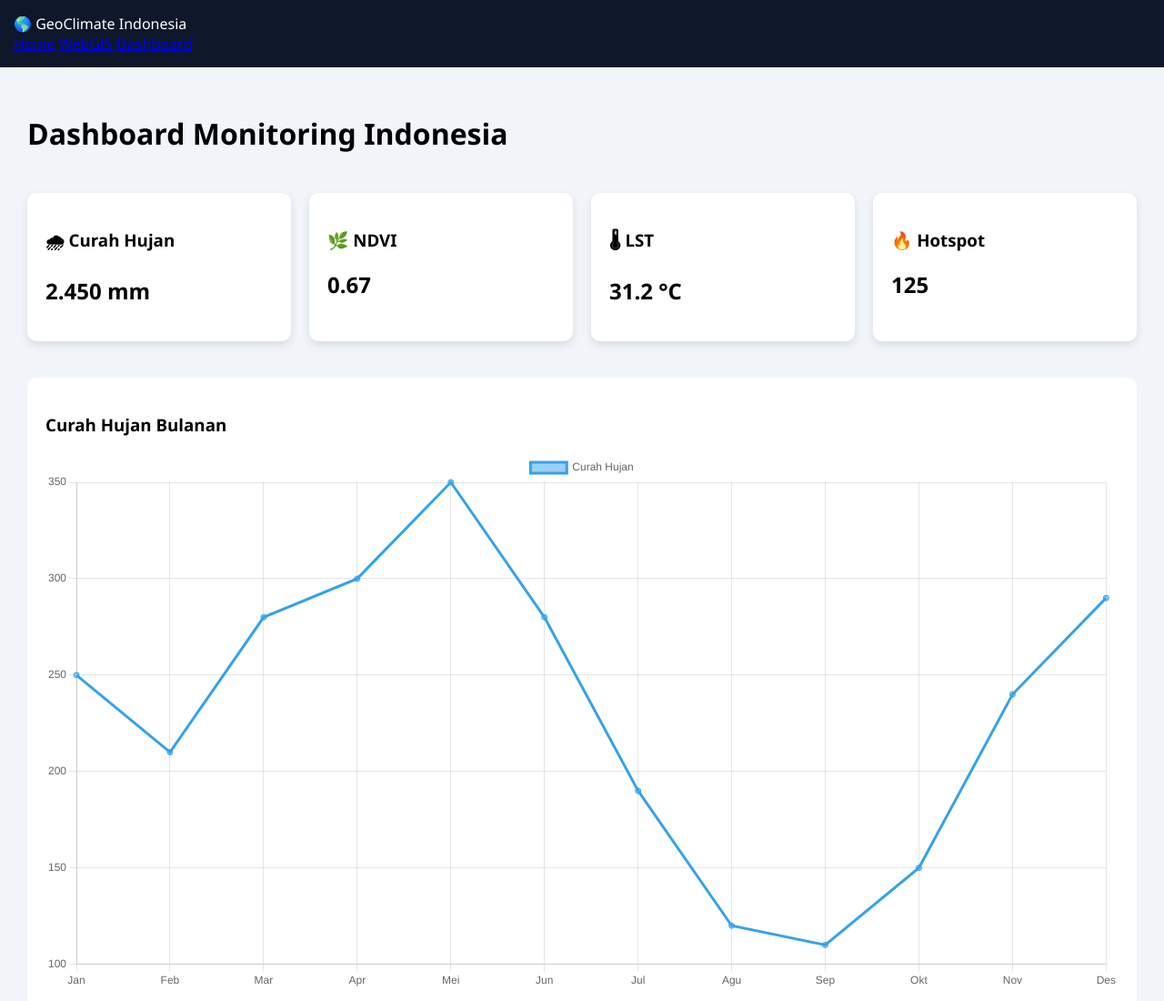
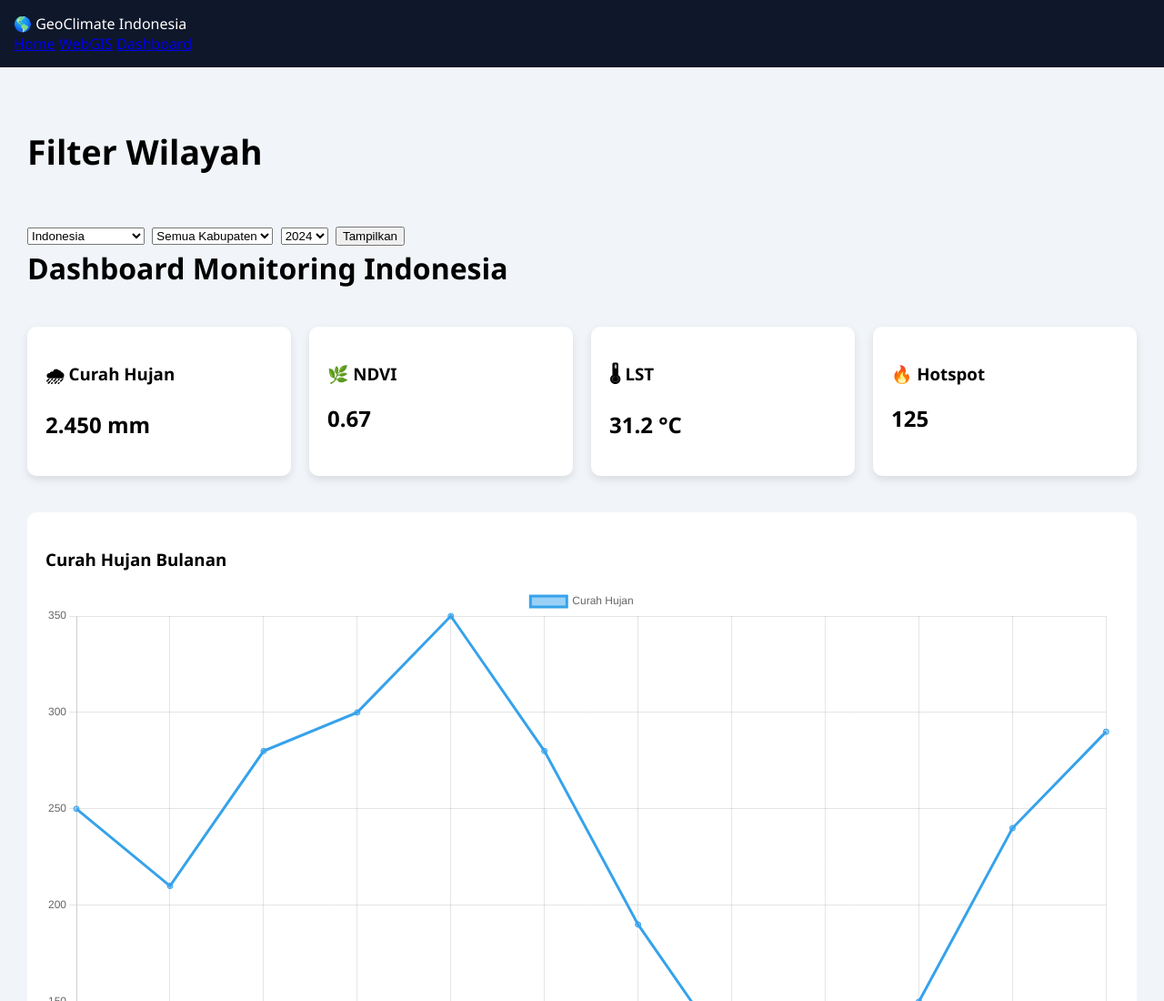
Before and after one commit to aldijatimulya/WebGIS, a plain HTML site: page dashboard.html in a window 1280 px wide. Shown: the top 1100 px of the page at 91% size. Drawn offline with nearby package versions, Linux system fonts and the light colour scheme.

Commit message:
Update dashboard.html

```diff
--- a/dashboard.html
+++ b/dashboard.html
@@ -89,6 +89,35 @@ margin-top:20px;
 <div class="dashboard">
 
 <h1>
+
+<div class="filter-box">
+
+<h3>Filter Wilayah</h3>
+
+<select id="provinsi">
+<option>Indonesia</option>
+<option>Sumatera Selatan</option>
+<option>Jawa Barat</option>
+<option>Kalimantan Timur</option>
+</select>
+
+<select id="kabupaten">
+<option>Semua Kabupaten</option>
+</select>
+
+<select id="tahun">
+<option>2020</option>
+<option>2021</option>
+<option>2022</option>
+<option>2023</option>
+<option selected>2024</option>
+</select>
+
+<button onclick="updateDashboard()">
+Tampilkan
+</button>
+
+</div>
 
 Dashboard Monitoring Indonesia
 
```
